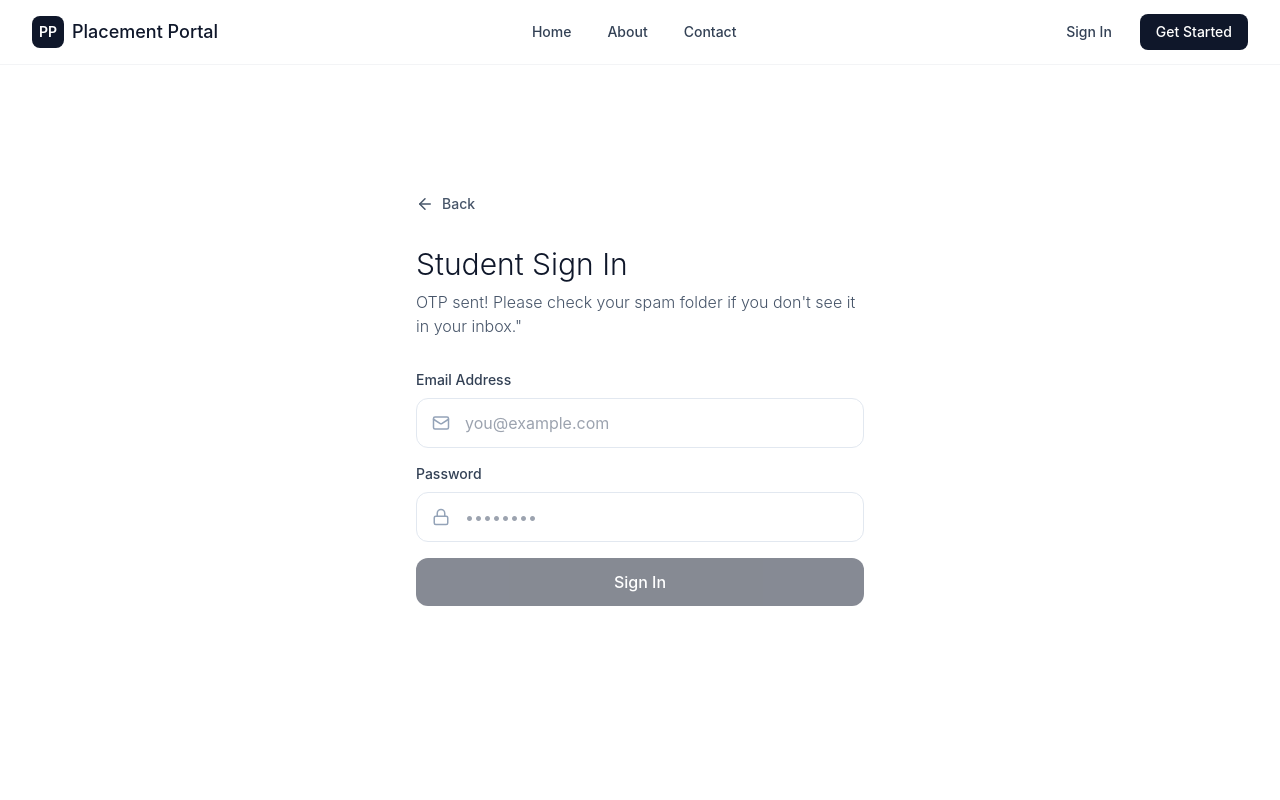
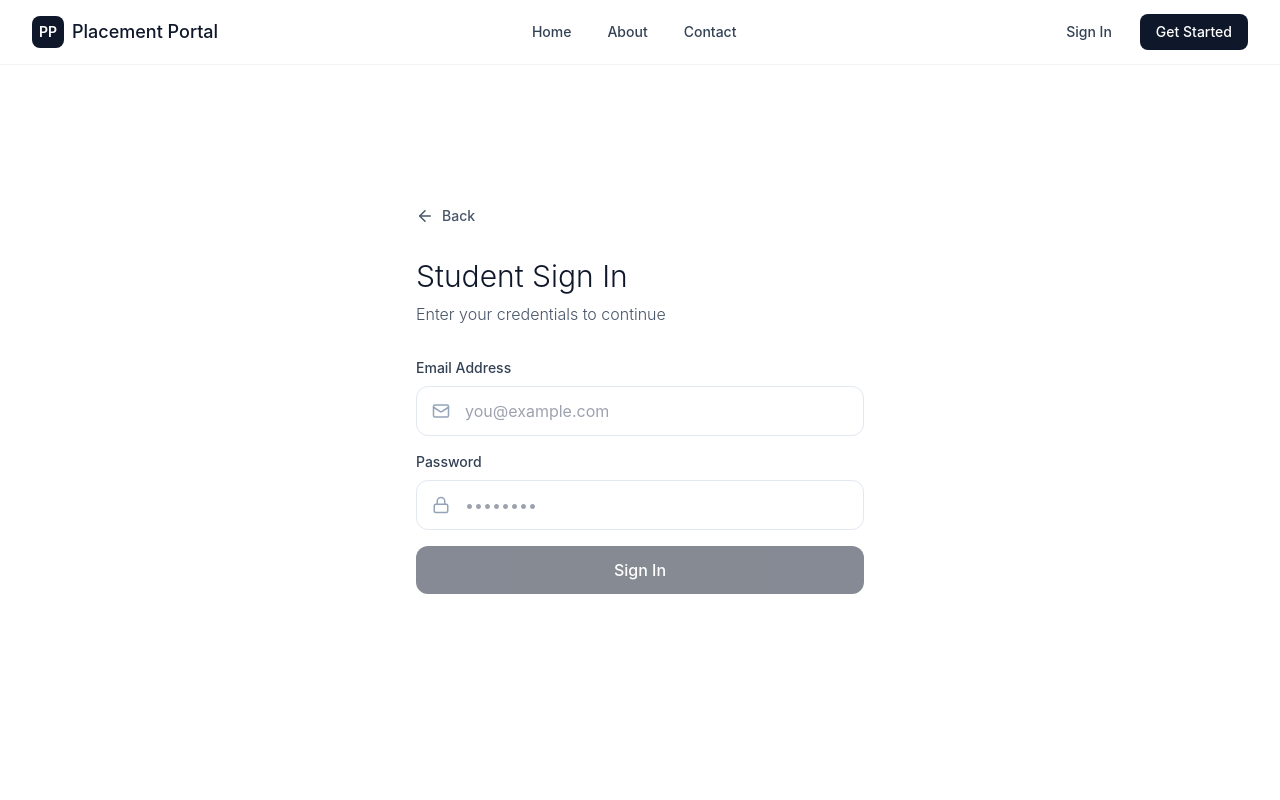
Before and after one commit to tanish0310/Placement-Portal, a React (Vite) app in the folder frontend/: page /login in a window 1280 px wide. Both pictures are taken after a click on the button "Student". Shown: the top 800 px of the page. Built offline with nearby package versions, Linux system fonts and the light colour scheme; no server answers.

Commit message:
update login message

```diff
--- a/frontend/src/pages/Login.jsx
+++ b/frontend/src/pages/Login.jsx
@@ -218,7 +218,7 @@ const Login = () => {
             {userType.charAt(0).toUpperCase() + userType.slice(1)} Sign In
           </h1>
           <p className="text-slate-600 font-light">
-            OTP sent! Please check your spam folder if you don't see it in your inbox."
+            Enter your credentials to continue
           </p>
         </div>
 
```
